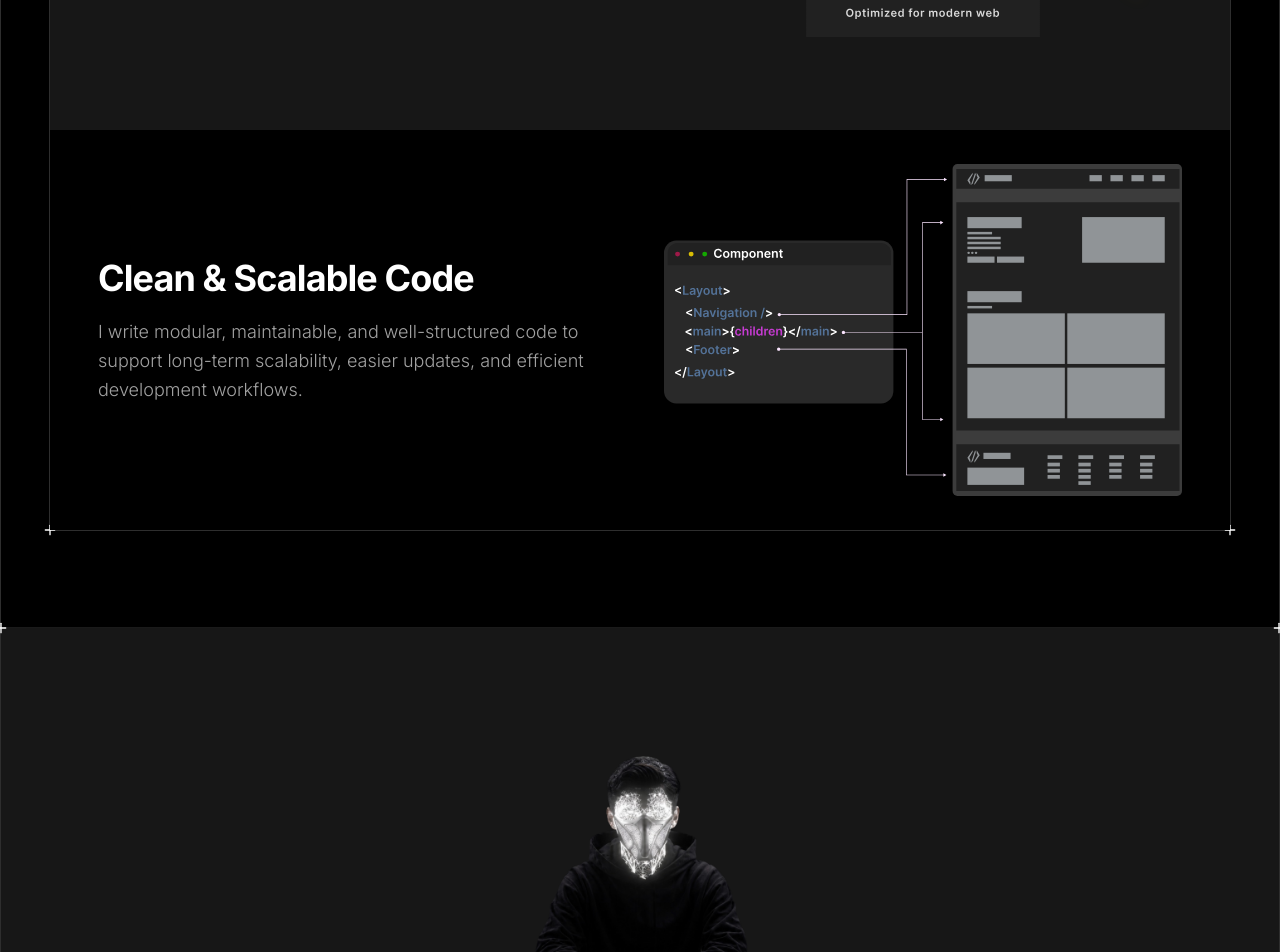
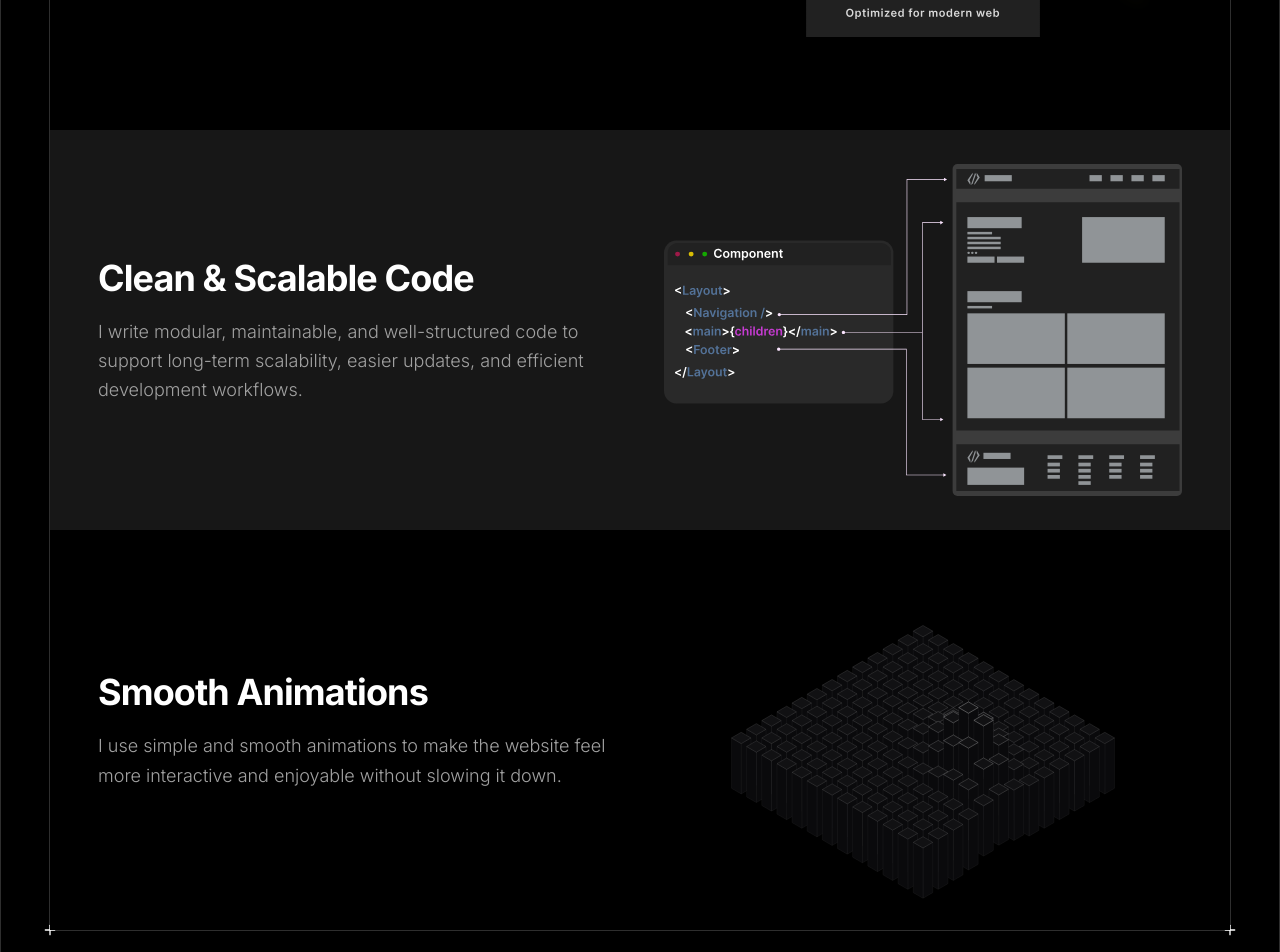
Before and after one commit to Monarch-Commits/Portfolio, a Next.js app: page / in a window 1280 px wide. Shown: the part 3100-4052 px from the top of the page. Built offline with nearby package versions, Linux system fonts and the light colour scheme; no server answers; a web font is replaced by a local one.

Commit message:
add smoothanimation

```diff
--- a/components/DevelopmentFocusSection/CleanScalableCode.tsx
+++ b/components/DevelopmentFocusSection/CleanScalableCode.tsx
@@ -5,7 +5,7 @@ import Image from 'next/image';
 
 export default function CleanScalableCode() {
   return (
-    <section className="relative w-full overflow-hidden bg-black text-white">
+    <section className="bg-background relative w-full overflow-hidden text-white">
       <div className="mx-auto grid w-full max-w-7xl grid-cols-1 items-center gap-4 px-2 md:px-12 lg:grid-cols-2 lg:gap-12">
         {/* LEFT TEXT CONTENT */}
         <div className="z-10 w-full max-w-full space-y-3 px-4 pt-10 sm:max-w-xl sm:space-y-4 sm:px-0 md:max-w-2xl lg:max-w-xl lg:pt-0">
--- a/components/DevelopmentFocusSection/FastPerformanceCard.tsx
+++ b/components/DevelopmentFocusSection/FastPerformanceCard.tsx
@@ -5,7 +5,7 @@ import Image from 'next/image';
 
 export default function FastPerformanceCard() {
   return (
-    <section className="bg-background relative w-full overflow-hidden text-white">
+    <section className="relative w-full overflow-hidden bg-black text-white">
       <div className="mx-auto grid w-full max-w-7xl grid-cols-1 items-center gap-4 px-2 md:px-12 lg:grid-cols-2 lg:gap-12">
         {/* LEFT TEXT CONTENT */}
         <div className="z-10 w-full max-w-full space-y-3 px-4 pt-10 sm:max-w-xl sm:space-y-4 sm:px-0 md:max-w-2xl lg:max-w-xl lg:pt-0">
--- a/components/DevelopmentFocusSection/SmoothAnimationSection.tsx
+++ b/components/DevelopmentFocusSection/SmoothAnimationSection.tsx
@@ -20,21 +20,19 @@ export default function SmoothAnimationSection() {
         </div>
 
         {/* RIGHT VISUAL CONTENT (CANVAS CONTAINER) */}
+        <div className="relative flex w-full justify-center md:h-[500px] lg:h-[400px] lg:justify-end">
           <motion.div
             initial={{ opacity: 0 }}
             whileInView={{ opacity: 1 }}
             viewport={{ once: true }}
             transition={{ duration: 0.5, delay: 0.2 }}
-          className="relative flex w-full justify-center lg:justify-end"
+            className="relative aspect-[4/3] h-full w-full max-w-[500px] lg:aspect-auto lg:max-w-none"
           >
-          {/* Responsive Height Wrapper */}
-          <div className="relative h-[300px] w-full max-w-3xl rounded-3xl sm:h-[400px]">
-            {/* Inner Grid */}
             <div className="h-full w-full overflow-visible rounded-3xl">
               <AppleIsometricGrid />
             </div>
+          </motion.div>
         </div>
-        </motion.div>
       </div>
     </section>
   );
--- a/components/FocusOnSection.tsx
+++ b/components/FocusOnSection.tsx
@@ -31,9 +31,9 @@ export default function FocusOnSection() {
           <Plus className="absolute -bottom-2 -left-2 h-4 w-4 text-white" />
           <Plus className="absolute -right-2 -bottom-2 h-4 w-4 text-white" />
           <ResponsiveDesignSection />
-          {/* <SmoothAnimationSection /> */}
           <FastPerformanceCard />
           <CleanScalableCode />
+          <SmoothAnimationSection />
         </div>
       </div>
     </section>
```
Lines whose indentation alone changed are shown as unchanged.
